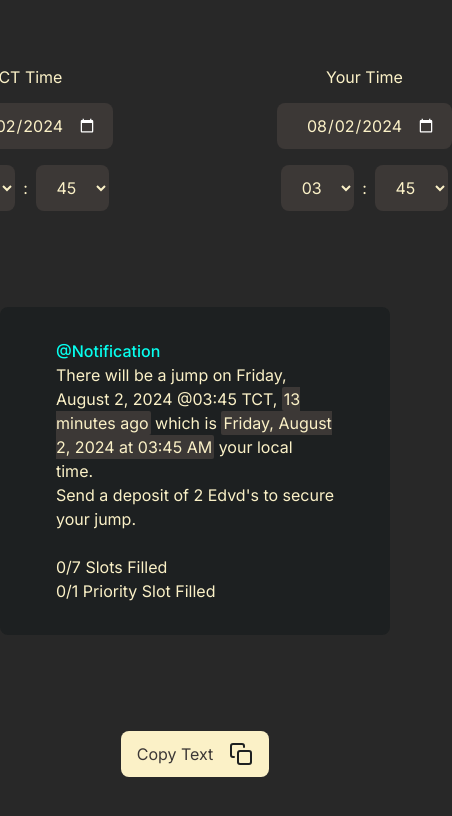
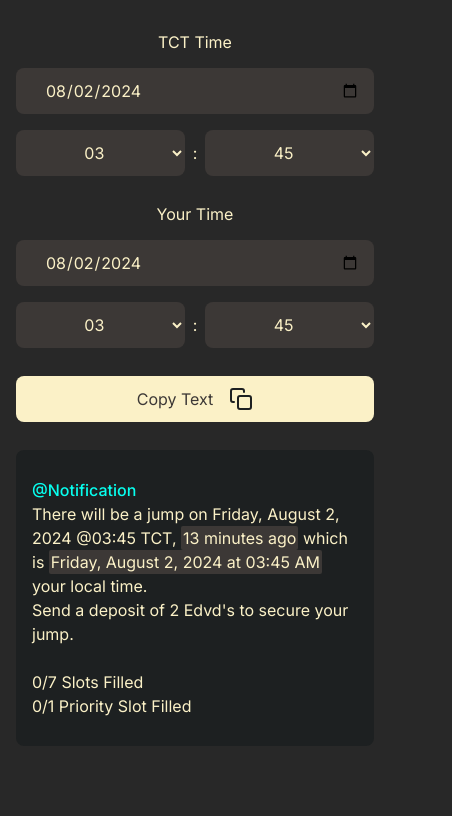
Before and after one commit to ingine-forge/jslair, a plain HTML site: page index.html in a window 390 px wide. Both pictures are taken after a click on the button "Copy Text". Shown: the whole page, 452 px wide, since content can reach past the window. Drawn offline with Linux system fonts and the light colour scheme.

Commit message:
Implement responsiveness and interactions

```diff
--- a/index.html
+++ b/index.html
@@ -36,21 +36,6 @@
       </div>
     </div>
 
-    <div class="preview">
-      <span class="mention">@Notification</span>
-      <br />
-      There will be a jump on
-      <span id="preview-date"></span>,
-      <span id="discordTimeRemaining" class="modified-time"></span> which is
-      <span id="discordTimestamp" class="modified-time"></span> your local time.
-      <br />
-      Send a deposit of 2 Edvd's to secure your jump.
-      <br />
-      <br />
-      0/7 Slots Filled
-      <br />
-      0/1 Priority Slot Filled
-    </div>
     <div id="copy">
       <button id="copy-button">
         Copy Text
@@ -73,6 +58,22 @@
       </button>
     </div>
 
+    <div class="preview">
+      <span class="mention">@Notification</span>
+      <br />
+      There will be a jump on
+      <span id="preview-date"></span>,
+      <span id="discordTimeRemaining" class="modified-time"></span> which is
+      <span id="discordTimestamp" class="modified-time"></span> your local time.
+      <br />
+      Send a deposit of 2 Edvd's to secure your jump.
+      <br />
+      <br />
+      0/7 Slots Filled
+      <br />
+      0/1 Priority Slot Filled
+    </div>
+
     <script src="script.js"></script>
   </body>
 </html>
--- a/script.js
+++ b/script.js
@@ -212,4 +212,29 @@ copyButton.addEventListener("click", () => {
   )}, ${discordFormatR} which is ${discordFormatF} your local time. \nSend a deposit of 2 Edvd's to secure your jump. \n\n0/7 Slots Filled\n0/1 Priority Slots Filled`;
 
   navigator.clipboard.writeText(textToCopy);
+
+  copyButton.innerHTML = "Copied!";
+  copyButton.classList.add("copied");
+  copyButton.disabled = true;
+
+  setTimeout(() => {
+    copyButton.classList.remove("copied");
+    copyButton.disabled = false;
+    copyButton.innerHTML = `Copy Text <svg
+          xmlns="http://www.w3.org/2000/svg"
+          width="24"
+          height="24"
+          viewBox="0 0 24 24"
+          fill="none"
+          stroke="#1d2021"
+          stroke-width="2"
+          stroke-linecap="round"
+          stroke-linejoin="round"
+        >
+          <rect x="9" y="9" width="13" height="13" rx="2" ry="2"></rect>
+          <path
+            d="M5 15H4a2 2 0 0 1-2-2V4a2 2 0 0 1 2-2h9a2 2 0 0 1 2 2v1"
+          ></path>
+        </svg>`;
+  }, 1000);
 });
--- a/styles.css
+++ b/styles.css
@@ -73,7 +73,18 @@ body {
   width: 100%;
 }
 
-::-webkit-calendar-picker-indicator {
+.time-input > select::-webkit-scrollbar {
+  width: 4px;
+  background-color: #282828;
+  border-radius: 8px;
+}
+
+.time-input > select::-webkit-scrollbar-thumb {
+  background-color: #fbf1c7;
+  border-radius: 8px;
+}
+
+.time-input > select::-webkit-arrow ::-webkit-calendar-picker-indicator {
   filter: invert(1);
 }
 
@@ -117,3 +128,62 @@ button {
   gap: 16px;
   justify-content: center;
 }
+
+.copied {
+  background-color: #a7baf9;
+  color: #1d2021;
+  cursor: not-allowed;
+}
+
+@media screen and (max-width: 640px) {
+  .center {
+    height: auto;
+    padding: 32px 16px 64px;
+    gap: 28px;
+  }
+
+  .input-fields {
+    flex-direction: column;
+    gap: 28px;
+    width: 100%;
+  }
+
+  .date-input {
+    max-width: 100%;
+    width: 100%;
+  }
+
+  .date-input > input {
+    width: 100%;
+    position: relative;
+  }
+
+  .date-input > input::-webkit-calendar-picker-indicator {
+    position: absolute;
+    right: 16px;
+    top: 50;
+    margin: 0;
+    padding: 0;
+    cursor: pointer;
+  }
+
+  .time-input {
+    width: 100%;
+  }
+
+  .time-input > select {
+    width: 100%;
+  }
+
+  .preview {
+    padding: 28px 16px;
+  }
+
+  #copy {
+    width: 100%;
+  }
+
+  button {
+    width: 100%;
+  }
+}
```
